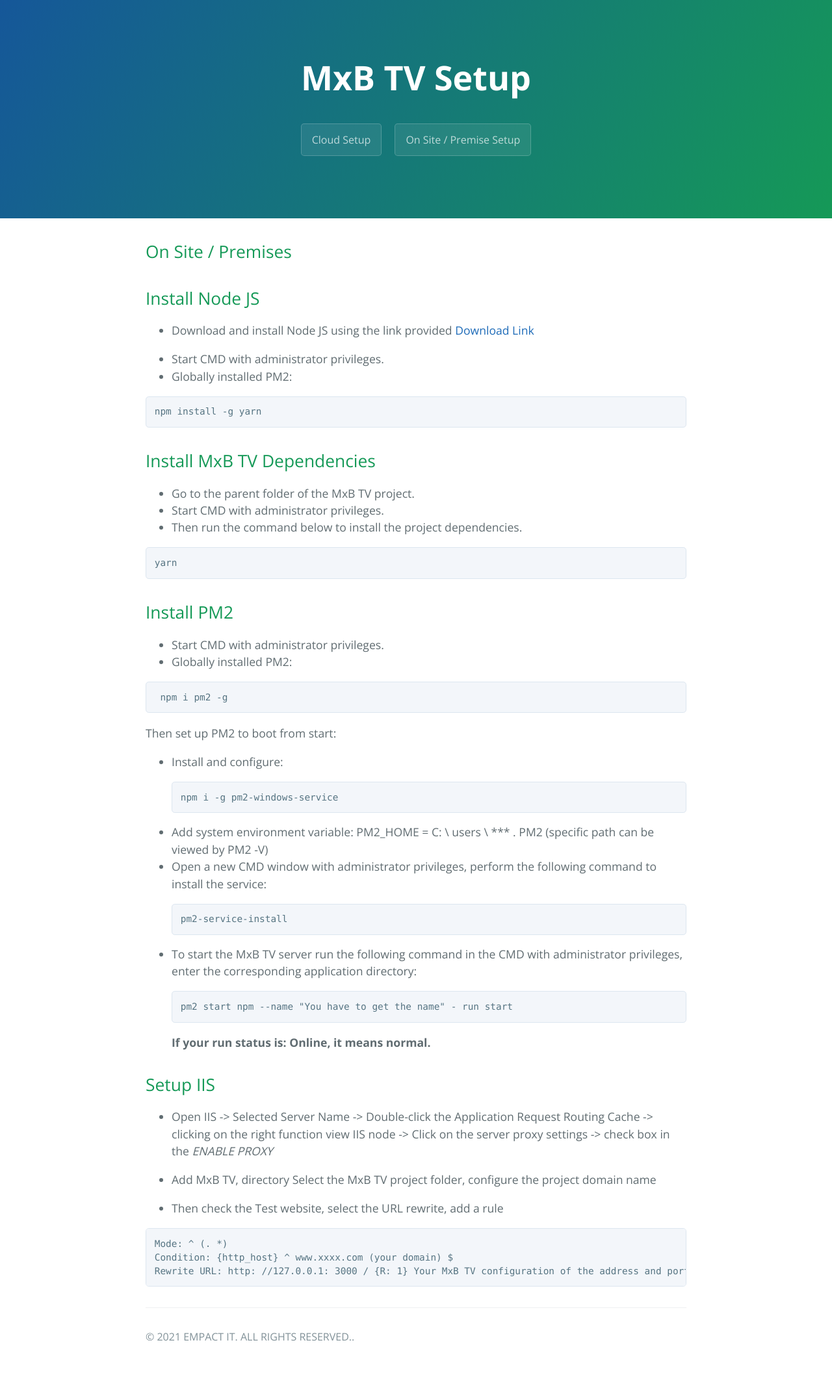
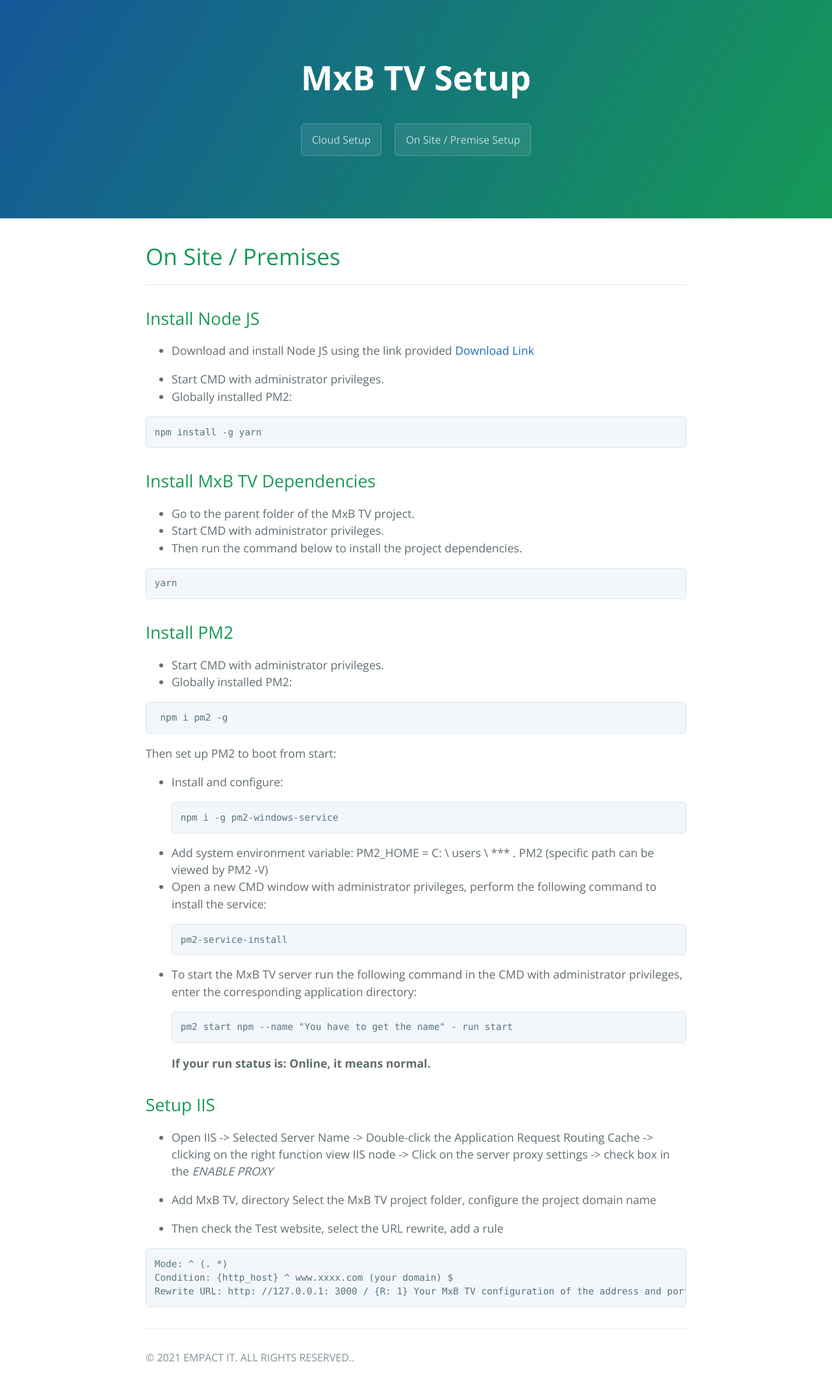
Before and after one commit to PrimeDev-team/azure-hybrid-connections, a Jekyll site: the page built from on-site-steps.md, in a window 1280 px wide. Shown: the whole page at 65% size. Built offline with Jekyll 4.4.1, drawn with Linux system fonts in a browser that asks for light colours; before the commit the page ends 2101 px from its top, so only the background shows below that.

```diff
--- a/on-site-steps.md
+++ b/on-site-steps.md
@@ -4,7 +4,9 @@ layout: template
 filename: on-site-steps
 ---
 
-## On Site / Premises
+# On Site / Premises
+
+---
 
 ## Install Node JS
 - Download and install Node JS using the link provided
```
